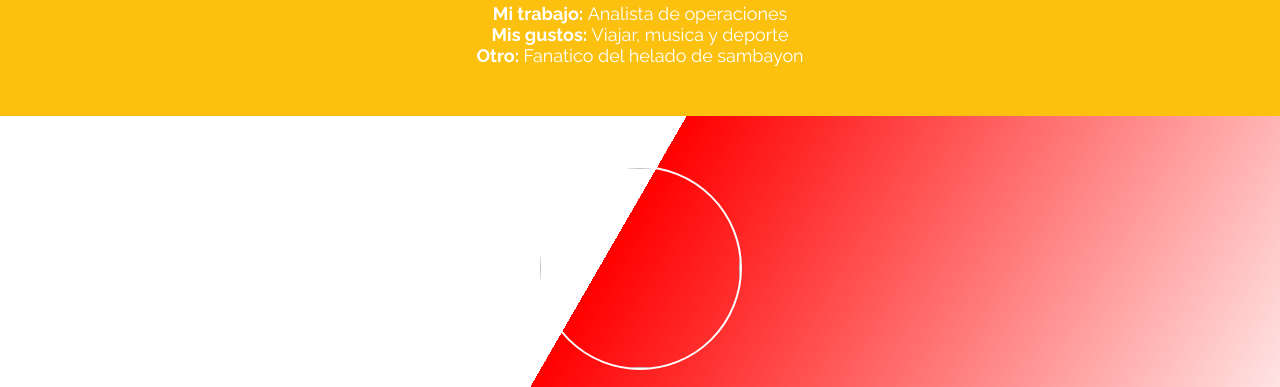
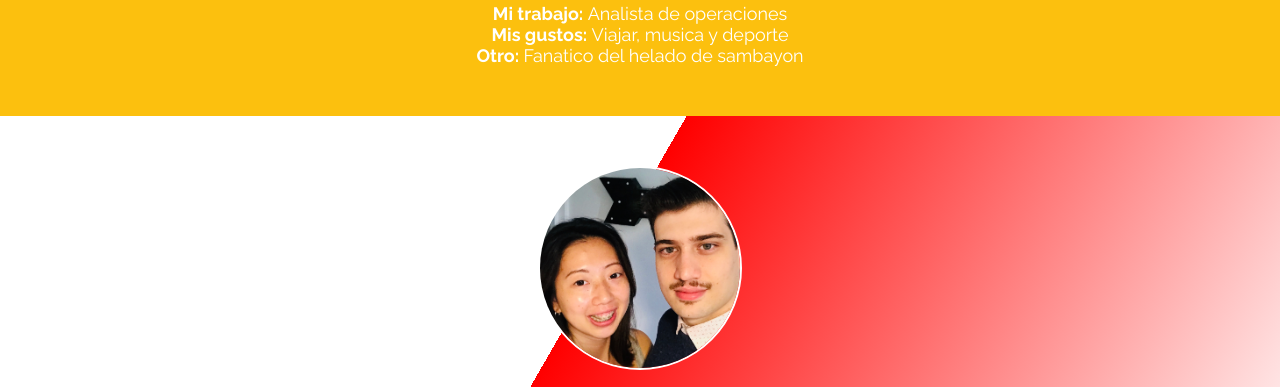
Before and after one commit to leoden01/dwfs32, a plain HTML site: page index.html in a window 1280 px wide. Shown: the part 4170-4557 px from the top of the page. Drawn offline with Linux system fonts and the light colour scheme.

Commit message:
Cropeadas imagenes para respetar aspect ratio 1:1

```diff
--- a/index.html
+++ b/index.html
@@ -242,7 +242,7 @@
 		<!-- Agustin -->
 
 		<section class="bg-lightblue">
-			<img class="avatar" src="./assets/IMG_2849.HEIC">
+			<img class="avatar" src="./assets/IMG_2849.jpeg">
 			<div class="title">
 				Agustin Spinosi
 			</div>
```
Also changed, not shown: assets/1.png, assets/Elias.jpg, assets/FB_IMG_1536079291491.jpg, assets/IMG_2849.jpeg (added), assets/ale.jpg, assets/boca.jpg, assets/juli.jpeg, assets/leo.jpg, assets/nati.jpg, 3 other files.
